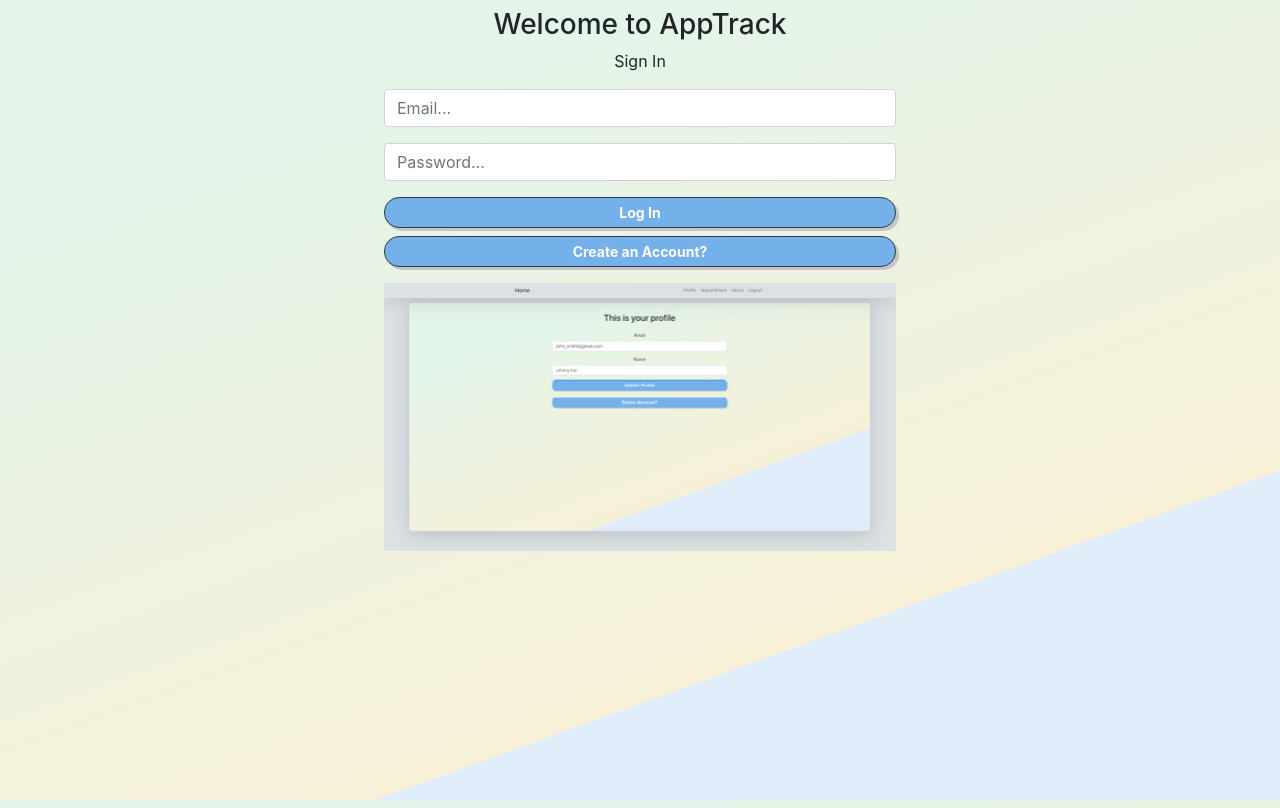
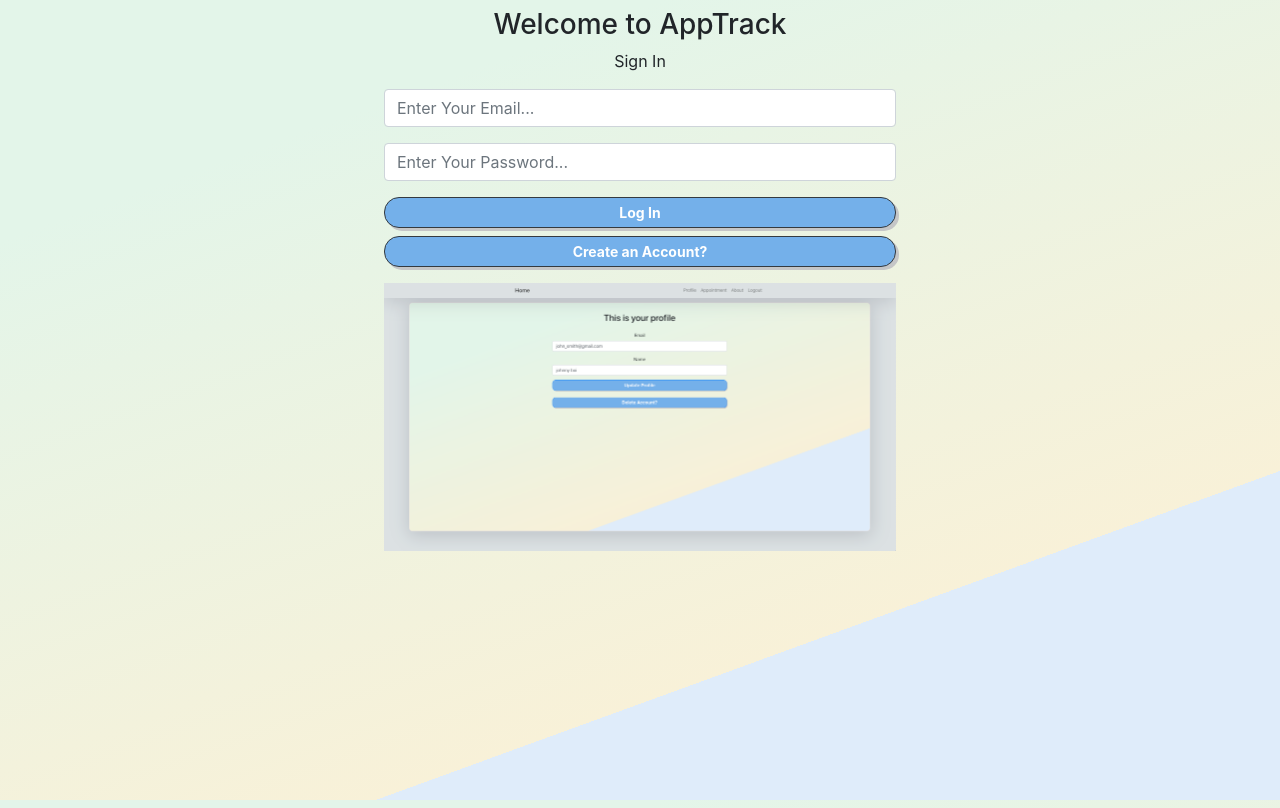
Before and after one commit to dangnhon/keystone-app-track-frontend, a React (Create React App) app in the folder frontend-app-track/: page / in a window 1280 px wide. Built offline with nearby package versions, Linux system fonts and the light colour scheme.

Commit message:
final readme and style push

```diff
--- a/frontend-app-track/src/components/Login.js
+++ b/frontend-app-track/src/components/Login.js
@@ -54,12 +54,12 @@ export default class Login extends React.Component {
 
                 <div className="form-group">
                     {/* <label>Email</label> */}
-                    <input onChange={(e) => this.handleChangeEmail(e)} type="email" className="form-control" placeholder="Email..." />
+                    <input onChange={(e) => this.handleChangeEmail(e)} type="email" className="form-control" placeholder="Enter Your Email..." />
                 </div>
 
                 <div className="form-group">
                     {/* <label>Password</label> */}
-                    <input onChange={(e) => this.handleChangePassword(e)} type="password" className="form-control" placeholder="Password..." />
+                    <input onChange={(e) => this.handleChangePassword(e)} type="password" className="form-control" placeholder="Enter Your Password..." />
                 </div>
 
                 <button type="submit" className="btn btn-dark btn-sm btn-block">Log In</button>
--- a/frontend-app-track/src/components/Signup.js
+++ b/frontend-app-track/src/components/Signup.js
@@ -69,17 +69,17 @@ export default class SignUpForm extends Component {
 
                     <div className="form-group">
                         {/* <label>Email</label> */}
-                        <input onChange={(e) => this.handleChangeEmail(e)} type="email" className="form-control" placeholder="Email..." />
+                        <input onChange={(e) => this.handleChangeEmail(e)} type="email" className="form-control" placeholder="Enter Your Email..." />
                     </div>
 
                     <div className="form-group">
                         {/* <label>Password</label> */}
-                        <input onChange={(e) => this.handleChangePassword(e)} type="password" className="form-control" placeholder="Password..." />
+                        <input onChange={(e) => this.handleChangePassword(e)} type="password" className="form-control" placeholder="Enter Your Password..." />
                     </div>
 
                     <div className="form-group">
                         {/* <label>Name</label> */}
-                        <input onChange={(e) => this.handleChangeName(e)} type="name" className="form-control" placeholder="Full Name..." />
+                        <input onChange={(e) => this.handleChangeName(e)} type="name" className="form-control" placeholder="Enter Your Full Name..." />
                     </div>
 
                     <button type="submit" className="btn btn-dark btn-sm btn-block">Sign Up</button>
```
Also changed, not shown: 1 other file (tests, documents, lock files or other folders).
